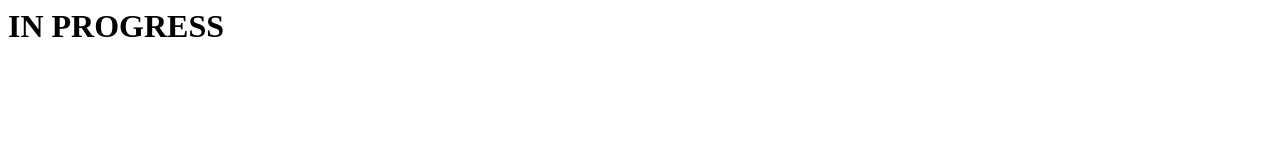
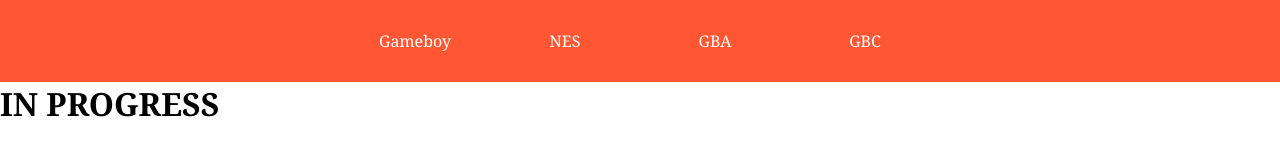
Before and after one commit to KimtheGuy/HTEmulator, a plain HTML site: page index3.html in a window 1280 px wide. Drawn offline with Linux system fonts and the light colour scheme.

Commit message:
third commit

```diff
--- a/index3.html
+++ b/index3.html
@@ -1 +1,9 @@
-<h1> IN PROGRESS </h1>
+<link rel="stylesheet" href="style.css">
+ <div class="menu-bar">
+  <ul>
+    <li><a href="index.html">Gameboy</a></li>
+    <li><a href="index2.html">NES</a></li>
+    <li><a href="index3.html">GBA</a></li>
+    <li><a href="#">GBC</a></li>
+    </div>
+    <h1> IN PROGRESS </h1>
```
